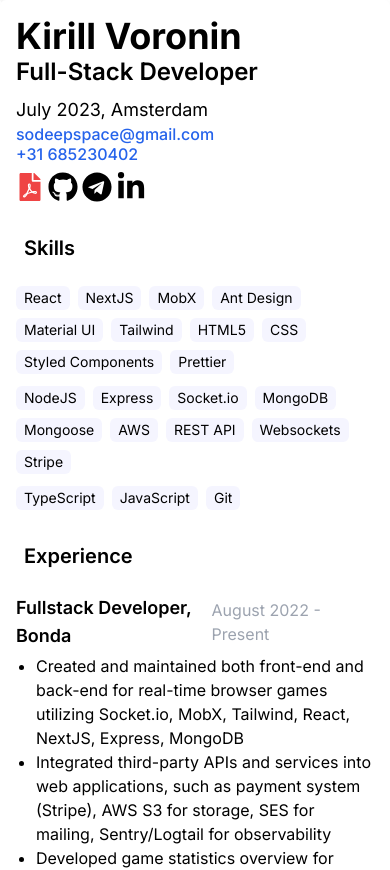
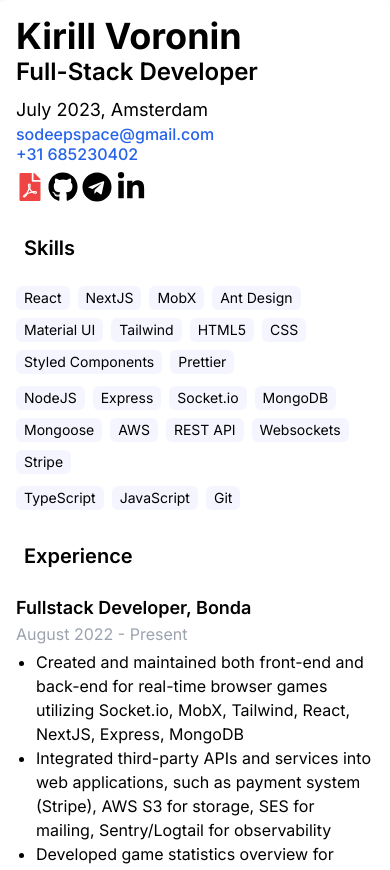
Before and after one commit to Foxona/foxona_cv, a Next.js app: page / in a window 390 px wide. Shown: the top 870 px of the page. Built offline with nearby package versions, Linux system fonts and the light colour scheme.

Commit message:
mobile version fixed

```diff
--- a/src/app/page.tsx
+++ b/src/app/page.tsx
@@ -49,7 +49,7 @@
       <h3 className="mb-2 p-4 px-2 text-xl font-semibold">Experience</h3>
       {myExperiences.map((experience) => (
         <div className="mb-5 px-0" key={experience.title}>
-          <div className="flex items-center justify-between">
+          <div className="flex flex-col justify-between md:flex-row md:items-center">
             <h4 className="text-lg font-semibold">{experience.title}</h4>
             <span className="pr-5 text-gray-400">{experience.date}</span>
           </div>
```
